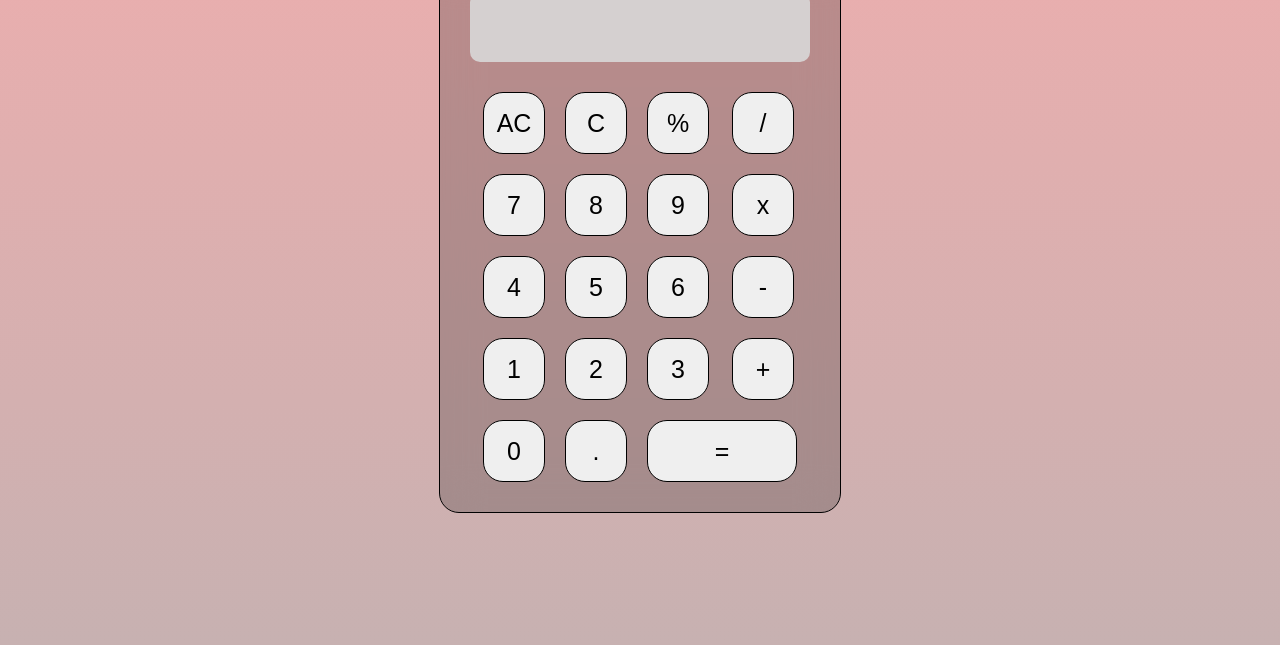
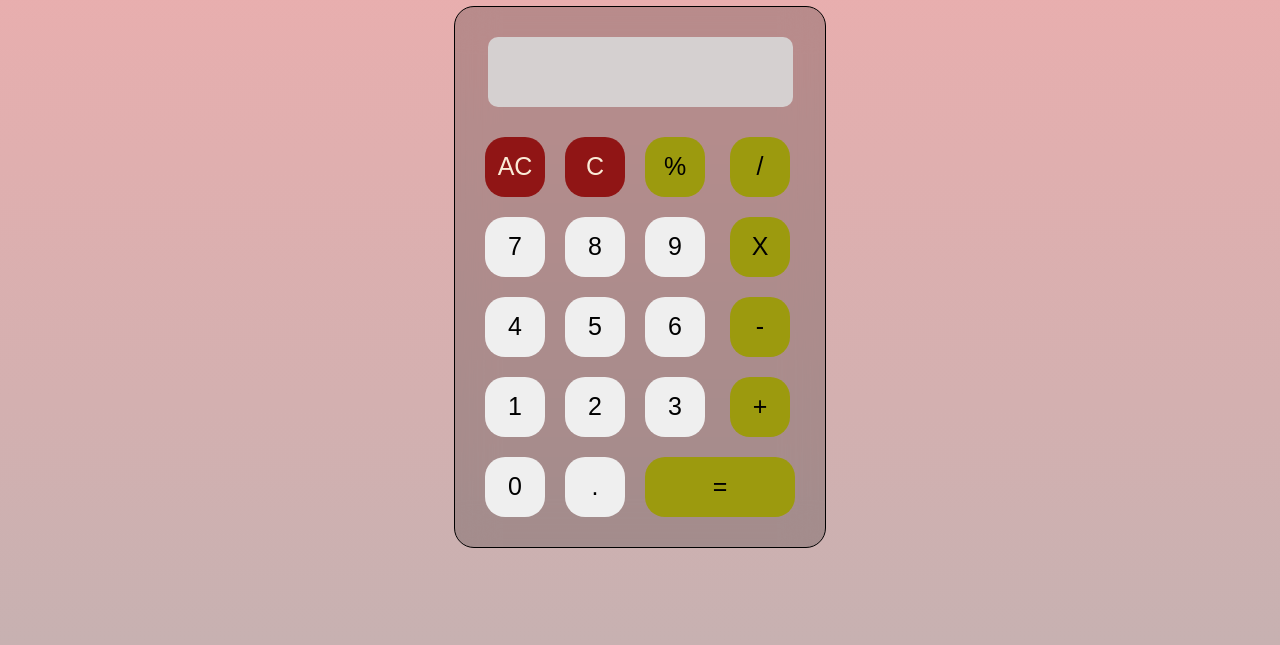
Before and after one commit to Ram-cpu-coder/Prank-Calculator, a plain HTML site: page index.html in a window 1280 px wide. Shown: the part 171-816 px from the top of the page. Drawn offline with Linux system fonts and the light colour scheme; a web font is replaced by a local one.

Commit message:
some css

```diff
--- a/index.html
+++ b/index.html
@@ -4,33 +4,56 @@
     <meta charset="UTF-8" />
     <meta name="viewport" content="width=device-width, initial-scale=1.0" />
     <title>Prank Calculator</title>
-    <link rel="stylesheet" href="style.css"/>
+    <link rel="stylesheet" href="style.css" />
   </head>
   <body>
+    <h1>Prank Calculator</h1>
     <div class="wrapper">
       <div class="input">
         <input type="text" />
       </div>
       <div class="button-wrapper">
-        <button type="button" class="button" style="grid-area: ac">AC</button>
-        <button type="button" class="button" style="grid-area: c">C</button>
-        <button type="button" class="button" style="grid-area: percentage">%</button>
-        <button type="button" class="button" style="grid-area: divide">/</button>
+        <button type="button" class="button red" style="grid-area: ac">
+          AC
+        </button>
+        <button type="button" class="button red" style="grid-area: c">C</button>
+        <button
+          type="button"
+          class="button yellow"
+          style="grid-area: percentage"
+        >
+          %
+        </button>
+        <button type="button" class="button yellow" style="grid-area: divide">
+          /
+        </button>
         <button type="button" class="button" style="grid-area: seven">7</button>
         <button type="button" class="button" style="grid-area: eight">8</button>
         <button type="button" class="button" style="grid-area: nine">9</button>
-        <button type="button" class="button" style="grid-area: multiply">x</button>
+        <button type="button" class="button yellow" style="grid-area: multiply">
+          X
+        </button>
         <button type="button" class="button" style="grid-area: four">4</button>
         <button type="button" class="button" style="grid-area: five">5</button>
         <button type="button" class="button" style="grid-area: six">6</button>
-        <button type="button" class="button" style="grid-area: subtract">-</button>
+        <button type="button" class="button yellow" style="grid-area: subtract">
+          -
+        </button>
         <button type="button" class="button" style="grid-area: one">1</button>
         <button type="button" class="button" style="grid-area: two">2</button>
         <button type="button" class="button" style="grid-area: three">3</button>
-        <button type="button" class="button" style="grid-area: add">+</button>
+        <button type="button" class="button yellow" style="grid-area: add">
+          +
+        </button>
         <button type="button" class="button" style="grid-area: zero">0</button>
         <button type="button" class="button" style="grid-area: dot">.</button>
-        <button type="button" class="button-wide" style="grid-area: equal">=</button>
+        <button
+          type="button"
+          class="button-wide yellow"
+          style="grid-area: equal"
+        >
+          =
+        </button>
       </div>
     </div>
     <script src="script.js"></script>
--- a/script.js
+++ b/script.js
@@ -1,12 +1,13 @@
-document.addEventListener("DOMContentLoaded", () => {
-  const input = document.querySelector(".input");
+// ==========================taking input upon clicking the buttons=======
 
-  const btn = document.querySelectorAll(".button");
-  btn.forEach((buttons) => {
-    buttons.addEventListener("click", () => {
-      const text = input.value;
-      console.log("clicked");
-      console.log(text);
-    });
+const input = document.querySelector("input");
+// console.log(input);
+
+const btn = document.querySelectorAll(".button");
+btn.forEach((buttons) => {
+  buttons.addEventListener("click", (e) => {
+    let buttonText = e.target.textContent;
+    // console.log(e.target.textContent);
+    input.value += buttonText;
   });
 });
--- a/style.css
+++ b/style.css
@@ -1,9 +1,15 @@
+@import url("https://fonts.googleapis.com/css2?family=Roboto:ital,wght@0,100;0,300;0,400;0,500;0,700;0,900;1,100;1,300;1,400;1,500;1,700;1,900&family=Tiro+Devanagari+Hindi:ital@0;1&display=swap");
+
 body {
   display: flex;
+  flex-direction: column;
   justify-content: center;
   align-items: center;
   height: 100vh;
   background: linear-gradient(rgb(228 99 99 / 52%), rgb(199 177 177));
+}
+h1 {
+  font-family: "Tiro Devanagari Hindi", serif;
 }
 .wrapper {
   display: flex;
@@ -21,7 +27,7 @@ body {
   backdrop-filter: blur(20px);
 }
 input {
-  width: 320px;
+  width: 285px;
   height: 50px;
   font-size: 25px;
   padding: 10px;
@@ -46,13 +52,20 @@ input {
   height: 50px;
   width: 50px;
   padding: 30px;
-  border: 1px solid black;
+  border: none;
   border-radius: 20px;
   display: flex;
   justify-content: center;
   align-items: center;
   font-size: 25px;
   cursor: pointer;
+}
+.yellow {
+  background: rgb(156, 154, 14);
+}
+.red {
+  background: rgb(144, 21, 21);
+  color: antiquewhite;
 }
 button:active {
   background: rgb(179, 175, 175);
@@ -62,7 +75,7 @@ button:active {
   height: 50px;
   width: 150px;
   padding: 30px;
-  border: 1px solid black;
+  border: none;
   border-radius: 20px;
   display: flex;
   justify-content: center;
```
